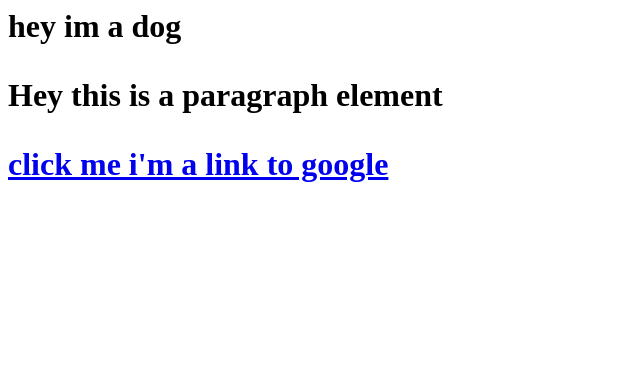
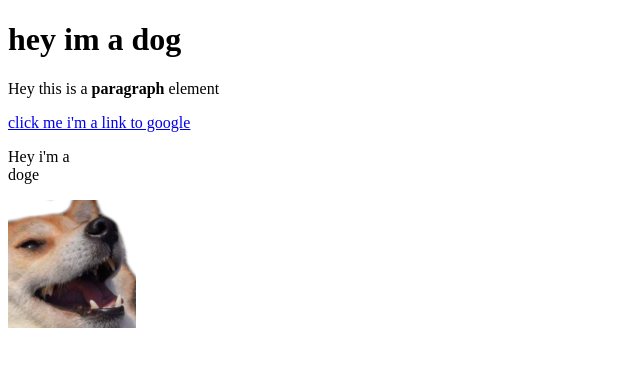
Before and after one commit to 4wisko/Cartoon-hero, a plain HTML site: page Test.html in a window 1280 px wide. Shown: the whole page, without its empty margins (0-640 px from the left). Drawn offline with Linux system fonts and the light colour scheme.

Commit message:
An image with some elements

```diff
--- a/Test.html
+++ b/Test.html
@@ -1,5 +1,14 @@
-
-
-<h1> hey im a dog <h1/>
-	<p>Hey this is a paragraph element</p>
+<!DOCTYPE html>
+<!DOCTYPE html>
+<html>
+<head>
+	<title>Hello Doge</title>
+</head>
+<body>
+<h1> hey im a dog </h1>
+	<p>Hey this is a <b>paragraph</b> element</p>
 	<a href="Https://google.com" target="_blank" title="google">click me i'm a link to google </a>
+	<p>Hey i'm a <br> doge</p>
+	<img src="img/doge.jpeg">
+	</body>
+	</html>
```
Also changed, not shown: img/Doge.jpeg (added).
